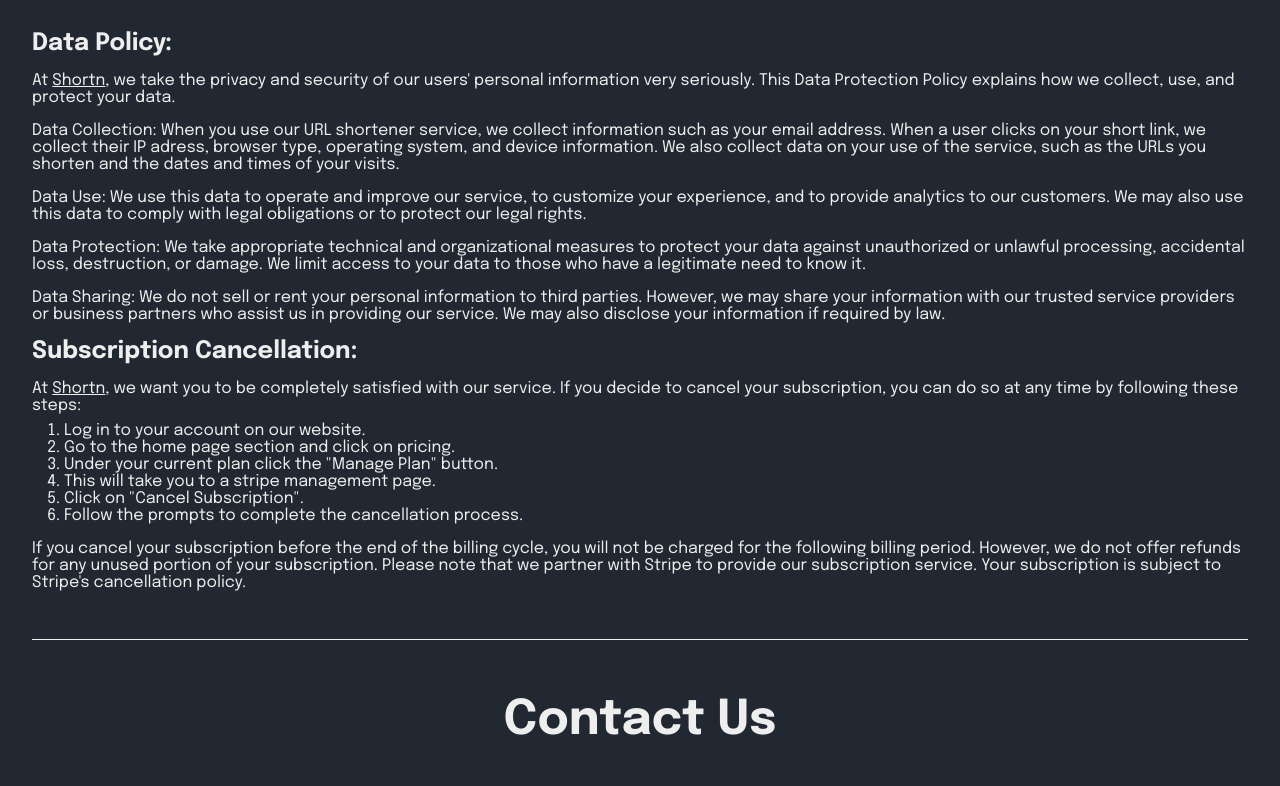
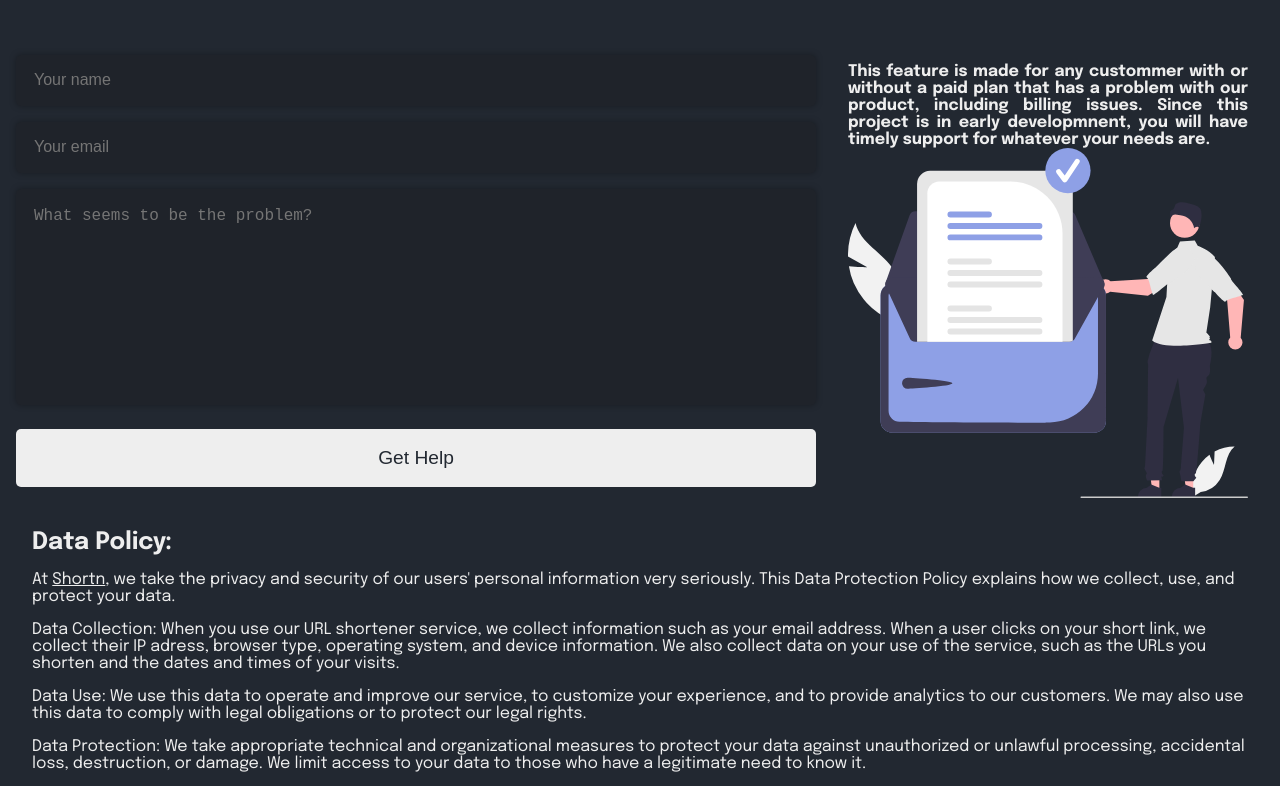
Before and after one commit to denizlg24/url-shortner, a React (Vite) app: page / in a window 1280 px wide. Shown: the part 4020-4806 px from the top of the page. Built offline with nearby package versions, Linux system fonts and the light colour scheme; no server answers.

Commit message:
added working contact form

```diff
--- a/src/App.jsx
+++ b/src/App.jsx
@@ -254,7 +254,7 @@ function App() {
           stripeId={authData ? authData.stripeId : ""}
           myPlan={myPlan}
         ></Pricing>
-        <HelpCenter></HelpCenter>
+        <HelpCenter sub={authData ? authData.sub : ""}></HelpCenter>
       </>
     );
   }
--- a/src/components/ContactForm.css
+++ b/src/components/ContactForm.css
@@ -5,7 +5,6 @@
   align-items: center;
   flex-direction: column;
   height: auto;
-  padding-bottom: 3rem;
 }
 
 .contact-form-content {
@@ -14,6 +13,7 @@
   display: flex;
   gap: 1rem;
   padding: 1rem;
+  padding-bottom: 0;
 }
 
 .contact-form-form {
@@ -30,8 +30,9 @@
   padding: 1rem;
   margin: 0.5rem 0;
   outline: none;
-  border: 2px solid transparent;
+  border: 2px solid;
   border-radius: 5px;
+  border-color: transparent;
   color: var(--color-text);
   filter: drop-shadow(0 0 .2rem rgba(0,0,0,0.3));
 }
--- a/src/components/ContactForm.jsx
+++ b/src/components/ContactForm.jsx
@@ -1,15 +1,161 @@
 import "./ContactForm.css";
-import illust from '../assets/undraw_writer_q06d.svg'
-
+import illust from "../assets/undraw_writer_q06d.svg";
+import Services from "../services/Services";
+import { useState } from "react";
+import ErrorModal from "./ErrorModal";
 
 const ContactForm = (props) => {
+  const [userInput, changeUserInput] = useState({
+    name: { value: "", error: "" },
+    email: { value: "", error: "" },
+    message: { value: "", error: "" },
+  });
+  const [errorState, displayErrorModal] = useState([]);
+
+  const changeNameHandler = (e) => {
+    changeUserInput((prevState) => {
+      return {
+        ...prevState,
+        name: {
+          value: e.target.value,
+          error:
+            e.target.value.trim().lenght <= 0 ? "Name can not be empty!" : "",
+        },
+      };
+    });
+  };
+
+  const changeEmailHandler = (e) => {
+    changeUserInput((prevState) => {
+      return {
+        ...prevState,
+        email: {
+          value: e.target.value,
+          error: !/^[^\s@]+@[^\s@]+\.[^\s@]+$/.test(e.target.value)
+            ? "Email is not valid!"
+            : "",
+        },
+      };
+    });
+  };
+
+  const changeMessageHandler = (e) => {
+    changeUserInput((prevState) => {
+      return {
+        ...prevState,
+        message: {
+          value: e.target.value,
+          error:
+            e.target.value.trim().lenght <= 0
+              ? "Message can not be empty!"
+              : "",
+        },
+      };
+    });
+  };
+
+  const cancelError = (e) => {
+    e.preventDefault();
+    displayErrorModal([]);
+  };
+
+  const submitHandler = async (e) => {
+    if (
+      !userInput.name.error &&
+      !userInput.email.error &&
+      !userInput.message.error &&
+      userInput.name.value &&
+      userInput.email.value &&
+      userInput.message.value
+    ) {
+      const response = await Services.contactHelp(
+        userInput.name.value,
+        userInput.email.value,
+        userInput.message.value,
+        props.sub
+      );
+      displayErrorModal([
+        <ErrorModal
+          success={true}
+          title={200}
+          errorDesc={`Your message has been received under ID: ${response.data.ticketId}\nThanks!`}
+          cancelError={cancelError}
+        ></ErrorModal>,
+      ]);
+      changeUserInput({
+        name: { value: "", error: "" },
+        email: { value: "", error: "" },
+        message: { value: "", error: "" },
+      });
+      return;
+    } else {
+      if (userInput.name.error) {
+        displayErrorModal([
+          <ErrorModal
+            title={400}
+            errorDesc={userInput.name.error}
+            cancelError={cancelError}
+          ></ErrorModal>,
+        ]);
+        return;
+      }
+      if (userInput.email.error) {
+        displayErrorModal([
+          <ErrorModal
+            title={400}
+            errorDesc={userInput.email.error}
+            cancelError={cancelError}
+          ></ErrorModal>,
+        ]);
+        return;
+      }
+      if (userInput.message.error) {
+        displayErrorModal([
+          <ErrorModal
+            title={400}
+            errorDesc={userInput.message.error}
+            cancelError={cancelError}
+          ></ErrorModal>,
+        ]);
+        return;
+      }
+      if (!userInput.name.value) {
+        displayErrorModal([
+          <ErrorModal
+            title={400}
+            errorDesc={"Name can not be empty!"}
+            cancelError={cancelError}
+          ></ErrorModal>,
+        ]);
+        return;
+      }
+      if (!userInput.email.value) {
+        displayErrorModal([
+          <ErrorModal
+            title={400}
+            errorDesc={"Email can not be empty!"}
+            cancelError={cancelError}
+          ></ErrorModal>,
+        ]);
+        return;
+      }
+      if (!userInput.message.value) {
+        displayErrorModal([
+          <ErrorModal
+            title={400}
+            errorDesc={"Message can not be empty!"}
+            cancelError={cancelError}
+          ></ErrorModal>,
+        ]);
+        return;
+      }
+    }
+  };
+
   return (
+    <>
+      {errorState}
       <div className="contact-form-container">
-      <hr className="features-divider-top" />
-      <div className="features-title" id="help-center-id">
-        <h1>Contact Us</h1>
-      </div>
-      <hr className="features-divider-bottom" />
         <div className="contact-form-content">
           <form className="contact-form-form">
             <input
@@ -18,6 +164,8 @@ const ContactForm = (props) => {
               id="name"
               placeholder="Your name"
               autoComplete="off"
+              onChange={changeNameHandler}
+              value={userInput.name.value}
             />
             <input
               type="email"
@@ -25,21 +173,31 @@ const ContactForm = (props) => {
               id="email"
               placeholder="Your email"
               autoComplete="off"
+              onChange={changeEmailHandler}
+              value={userInput.email.value}
             />
-          <textarea name="message" cols="40" rows="10" placeholder="What seems to be the problem?"></textarea>
-          <input type="button" value="Get Help" />
+            <textarea
+              name="message"
+              cols="40"
+              rows="10"
+              placeholder="What seems to be the problem?"
+              onChange={changeMessageHandler}
+              value={userInput.message.value}
+            ></textarea>
+            <input type="button" onClick={submitHandler} value="Get Help" />
           </form>
           <div className="contact-form-text">
             <h4>
-            This service is made for any custommer with or without a paid plan
+              This feature is made for any custommer with or without a paid plan
               that has a problem with our product, including billing issues.
-            Since this project is in early developmnent, you will have timely support
-            for whatever your needs are.
+              Since this project is in early developmnent, you will have timely
+              support for whatever your needs are.
             </h4>
-          <img src={illust}  />
+            <img src={illust} />
           </div>
         </div>
       </div>
+    </>
   );
 };
 
--- a/src/pages/HelpCenter.css
+++ b/src/pages/HelpCenter.css
@@ -4,6 +4,7 @@
     justify-content: center;
     align-items: center;
     flex-direction: column;
+    padding-bottom: 2rem;
 }
 
 .help-center-content{
--- a/src/pages/HelpCenter.jsx
+++ b/src/pages/HelpCenter.jsx
@@ -9,6 +9,7 @@ const HelpCenter = (props) => {
         <h1>Help Center</h1>
       </div>
       <hr className="features-divider-bottom" />
+      <ContactForm sub={props.sub}/>
       <div className="help-center-content">
         <h2>Data Policy:</h2>
         <p>
@@ -72,7 +73,6 @@ const HelpCenter = (props) => {
           service. Your subscription is subject to Stripe's cancellation policy.
         </p>
       </div>
-      <ContactForm/>
     </div>
   );
 };
--- a/src/services/Services.js
+++ b/src/services/Services.js
@@ -241,6 +241,28 @@ Services.managePlan = async (stripeId) => {
     });
 };
 
+Services.contactHelp = async (name, fromEmail, message, sub) => {
+  const data = {
+    name,
+    fromEmail,
+    message,
+    sub,
+  };
+  const config = {
+    headers: {
+      "Content-Type": "application/json",
+    },
+  };
+  return axios
+    .post("https://shortn.at/api/contact/send", data, config)
+    .then((response) => {
+      return { response: "ok", data: response.data };
+    })
+    .catch((error) => {
+      return { response: "failed", ...error };
+    });
+};
+
 var keys = { 37: 1, 38: 1, 39: 1, 40: 1 };
 
 function preventDefault(e) {
```
Lines whose indentation alone changed are shown as unchanged.
